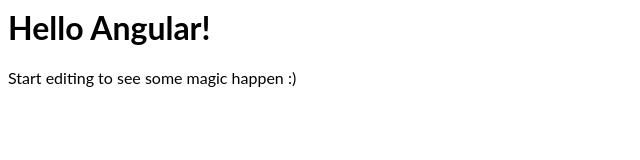
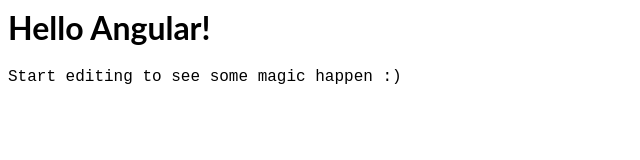
Before and after one commit to nomoretower/angular-4c6xek, an Angular app: page / in a window 1280 px wide. Shown: the top 160 px of the page, without its empty margins (0-640 px from the left). Built offline with nearby package versions, Linux system fonts and the light colour scheme.

Commit message:
1 file modified

```diff
--- a/src/app/app.component.css
+++ b/src/app/app.component.css
@@ -1,3 +1,3 @@
 p {
-  font-family: Lato;
+  font-family: 'Courier New', Courier, monospace;
 }
```
